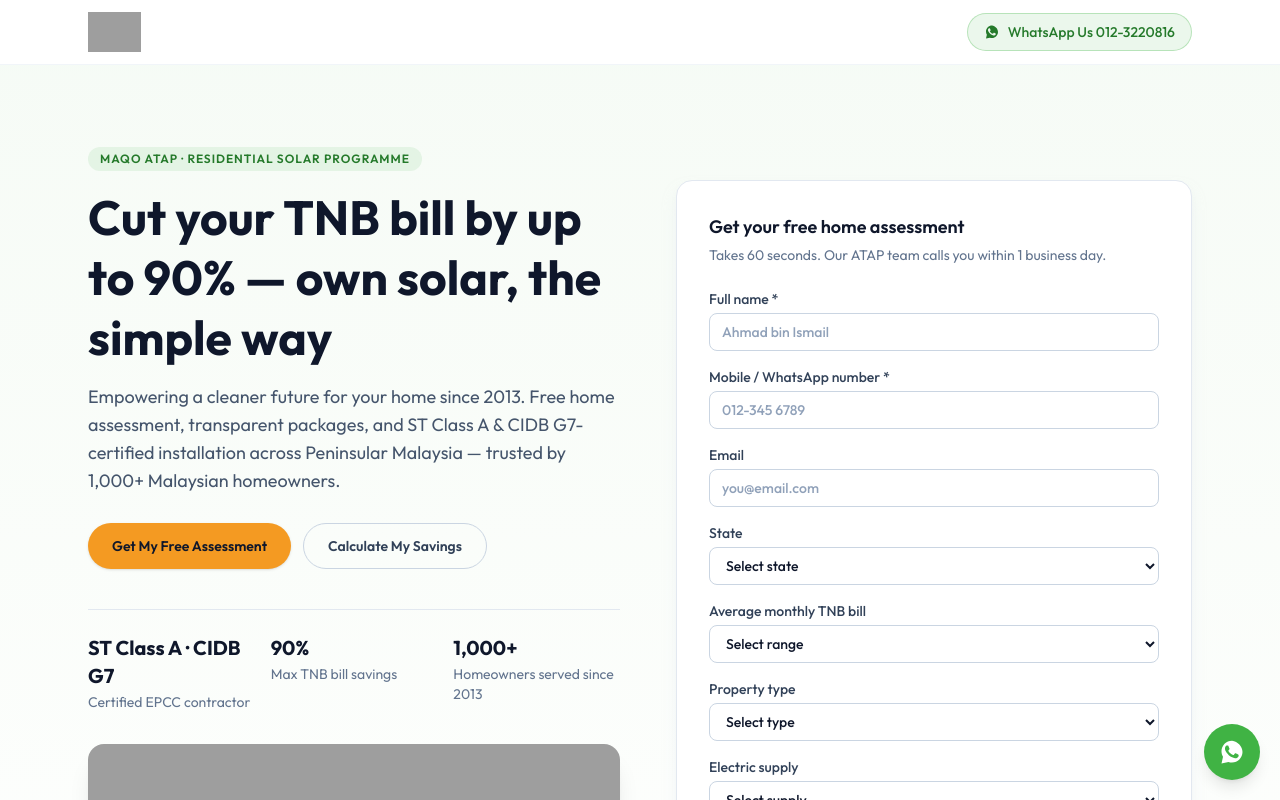
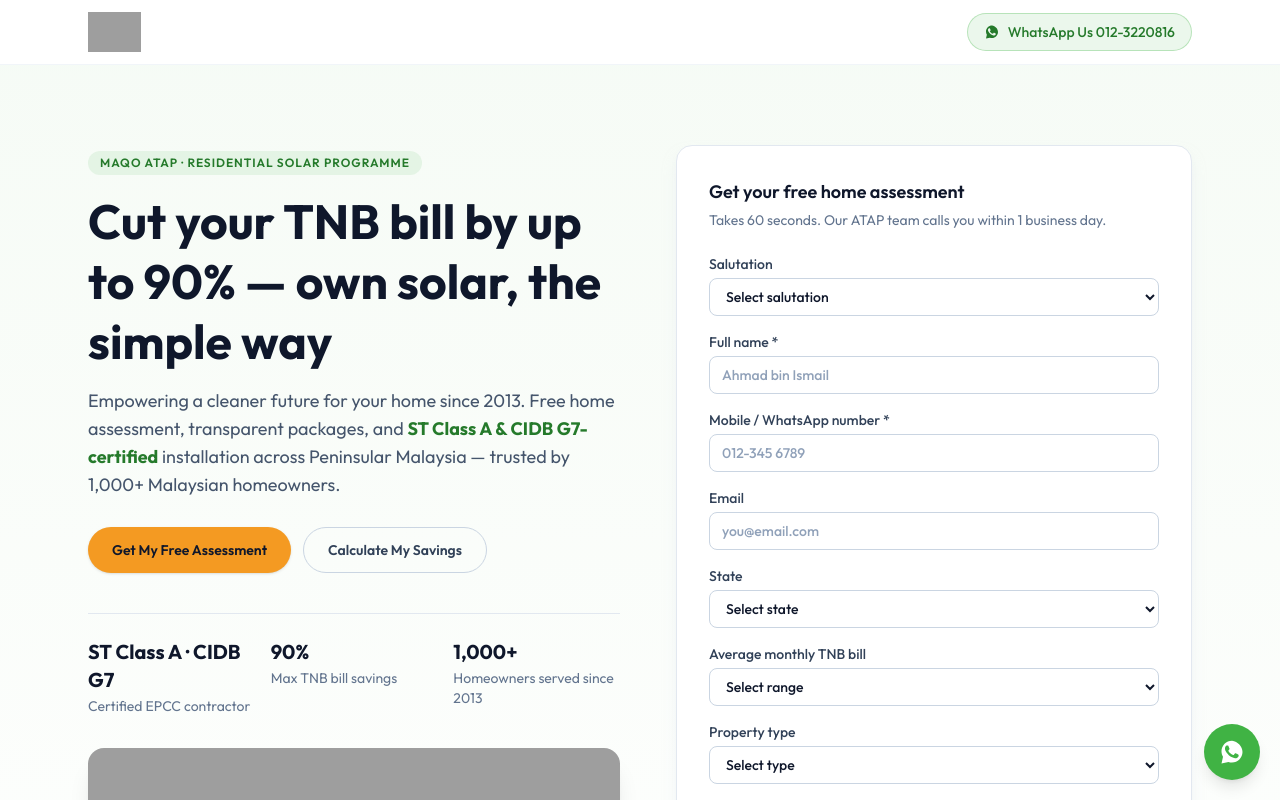
Before and after one commit to FrontierXmaqo/landingpage, a Next.js app: page / in a window 1280 px wide. Shown: the top 800 px of the page. Built offline with nearby package versions, Linux system fonts and the light colour scheme; grey boxes are pictures that could not be loaded.

Commit message:
Salutaions

```diff
--- a/app/actions/submitLead.ts
+++ b/app/actions/submitLead.ts
@@ -41,6 +41,7 @@
 }
 
 export async function submitLead(_prevState: LeadFormState, formData: FormData): Promise<LeadFormState> {
+  const salutation = clean(formData.get("salutation"), 10);
   const full_name = clean(formData.get("full_name"));
   const phone = clean(formData.get("phone"), 30);
   const email = clean(formData.get("email"));
@@ -81,6 +82,7 @@
   }
 
   await forwardToWebhook({
+    salutation,
     fullName: full_name,
     phone,
     email: emailLooksValid ? email : "",
--- a/app/components/Hero.tsx
+++ b/app/components/Hero.tsx
@@ -15,8 +15,11 @@
           </h1>
           <p className="mt-4 max-w-xl text-base text-slate-600 sm:text-lg">
             Empowering a cleaner future for your home since 2013. Free home assessment,
-            transparent packages, and ST Class A &amp; CIDB G7-certified installation across
-            Peninsular Malaysia — trusted by 1,000+ Malaysian homeowners.
+            transparent packages, and{" "}
+            <span className="animate-credential-highlight font-bold text-maqo-green-dark">
+              ST Class A &amp; CIDB G7-certified
+            </span>{" "}
+            installation across Peninsular Malaysia — trusted by 1,000+ Malaysian homeowners.
           </p>
           <div className="mt-7 flex flex-wrap gap-3">
             <a
--- a/app/components/LeadForm.tsx
+++ b/app/components/LeadForm.tsx
@@ -19,6 +19,8 @@
 const ELECTRIC_SUPPLY_OPTIONS = ["Single phase", "Triple phase", "Unsure"];
 
 const COMMUNICATION_LANGUAGES = ["English", "Chinese", "Malay"];
+
+const SALUTATIONS = ["Mr", "Ms", "Mrs", "Datin", "Dato", "Dr.", "Dato' Sri", "Tun"];
 
 export default function LeadForm({ defaultPackage }: { defaultPackage?: string }) {
   const [state, formAction, pending] = useActionState(submitLead, initialState);
@@ -64,6 +66,23 @@
           </label>
         </div>
 
+        <label className="flex flex-col gap-1 text-sm font-medium text-slate-700">
+          Salutation
+          <select
+            name="salutation"
+            defaultValue=""
+            className="rounded-lg border border-slate-300 bg-white px-3 py-2 text-sm text-slate-900 outline-none ring-maqo-green/30 focus:border-maqo-green focus:ring-2"
+          >
+            <option value="" disabled>
+              Select salutation
+            </option>
+            {SALUTATIONS.map((s) => (
+              <option key={s} value={s}>
+                {s}
+              </option>
+            ))}
+          </select>
+        </label>
         <label className="flex flex-col gap-1 text-sm font-medium text-slate-700">
           Full name *
           <input
--- a/app/components/SolarCalculator.tsx
+++ b/app/components/SolarCalculator.tsx
@@ -170,32 +170,34 @@
                 </div>
               </div>
 
-              <div className="relative overflow-hidden rounded-2xl bg-maqo-green-dark p-6 text-center text-white sm:p-7">
+              <div className="rounded-2xl bg-gradient-to-br from-maqo-green/80 via-maqo-green-dark/50 to-maqo-green/80 p-[1.5px] shadow-[0_0_35px_-10px_rgba(64,179,68,0.5)]">
+                <div className="relative overflow-hidden rounded-[calc(1rem-1.5px)] bg-maqo-green p-6 text-center text-slate-900 sm:p-7">
                   <div
                     aria-hidden="true"
-                  className="pointer-events-none absolute -right-10 -top-10 h-40 w-40 rounded-full bg-maqo-green/40 blur-3xl"
+                    className="pointer-events-none absolute -right-10 -top-10 h-40 w-40 rounded-full bg-white/30 blur-3xl"
                   />
                   <div className="relative">
-                  <p className="text-xs font-semibold uppercase tracking-wide text-white/90">
+                    <p className="text-xs font-semibold uppercase tracking-wide text-slate-900">
                       Estimated Monthly Savings
                     </p>
                     <p className="mt-2 text-5xl font-extrabold leading-none">
                       {formatRM(result.monthlySavings)}
                     </p>
-                  <p className="mt-1 text-xs font-medium text-white/90">per month</p>
+                    <p className="mt-1 text-xs font-medium text-slate-900">per month</p>
 
-                  <div className="mt-6 grid grid-cols-2 gap-3 border-t border-white/20 pt-5">
+                    <div className="mt-6 grid grid-cols-2 gap-3 border-t border-slate-900/15 pt-5">
                       <div>
-                      <p className="text-[11px] font-semibold uppercase tracking-wide text-white/90">
+                        <p className="text-[11px] font-semibold uppercase tracking-wide text-slate-900">
                           Over 10 Years
                         </p>
                         <p className="mt-1 text-xl font-bold">{formatRM(result.savings10yr)}</p>
                       </div>
                       <div>
-                      <p className="text-[11px] font-semibold uppercase tracking-wide text-white/90">
+                        <p className="text-[11px] font-semibold uppercase tracking-wide text-slate-900">
                           Over 30 Years
                         </p>
                         <p className="mt-1 text-xl font-bold">{formatRM(result.savings30yr)}</p>
+                      </div>
                     </div>
                   </div>
                 </div>
--- a/app/globals.css
+++ b/app/globals.css
@@ -34,6 +34,19 @@
 @keyframes modal-in { from { opacity: 0; transform: scale(0.97); } to { opacity: 1; transform: scale(1); } }
 .animate-modal-in { animation: modal-in 0.2s ease-out both; }
 
+@keyframes credential-highlight {
+  0% { background-color: rgba(64, 179, 68, 0); }
+  20% { background-color: rgba(64, 179, 68, 0.35); }
+  75% { background-color: rgba(64, 179, 68, 0.35); }
+  100% { background-color: rgba(64, 179, 68, 0); }
+}
+.animate-credential-highlight {
+  animation: credential-highlight 1.8s ease-out 0.6s both;
+  border-radius: 0.25rem;
+  box-decoration-break: clone;
+  -webkit-box-decoration-break: clone;
+}
+
 @media (prefers-reduced-motion: reduce) {
-  .animate-fade-in-up, .animate-modal-in { animation: none; }
+  .animate-fade-in-up, .animate-modal-in, .animate-credential-highlight { animation: none; }
 }
--- a/lib/leadWebhookTemplate.ts
+++ b/lib/leadWebhookTemplate.ts
@@ -3,6 +3,7 @@
 // do not apply to this site; they stay blank. Only the fields the receiving
 // webhook actually reads are populated from real submission data.
 export type LeadWebhookInput = {
+  salutation: string;
   fullName: string;
   phone: string;
   email: string;
@@ -158,7 +159,7 @@
   payload["Preferred Communication Language 2"] = input.preferredLanguage;
 
   payload.customData["Name"] = input.fullName;
-  // Salutation stays blank: the current form doesn't collect it.
+  payload.customData["Salutation"] = input.salutation;
   payload.customData["Email"] = input.email;
   payload.customData["Monthly TNB Bill"] = input.monthlyBillRange;
   payload.customData["Source of Leads"] = input.sourceOfLeads;
```
Lines whose indentation alone changed are shown as unchanged.
